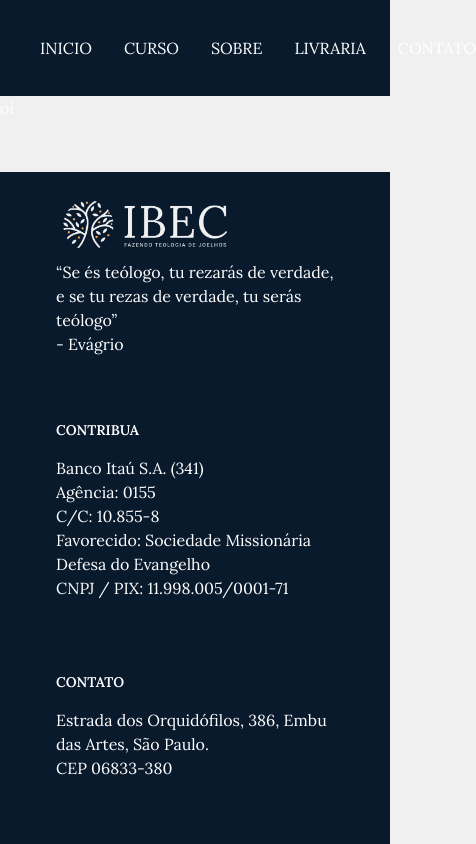
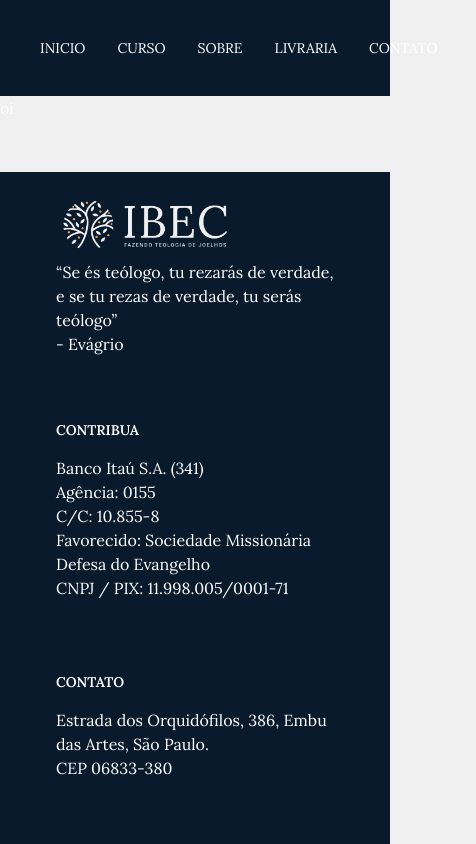
Before and after one commit to matheusilvac/ibec-front, a Next.js app: page / in a window 390 px wide. Shown: the whole page, 476 px wide, since content can reach past the window. Built offline with nearby package versions, Linux system fonts and the light colour scheme.

Commit message:
test mobile

```diff
--- a/src/components/navbar/index.tsx
+++ b/src/components/navbar/index.tsx
@@ -9,12 +9,12 @@ export const NavBar = () => {
             <img
               src="/logo_ibec.png"
               alt="Logo Entrada Certa"
-              className=" h-20 object-fill"
+              className="h-14 md:h-20 object-fill"
             ></img>
           </Link>
         </div>
         <div className=" h-full flex justify-center items-center">
-          <ul className="w-full flex justify-center gap-8 uppercase">
+          <ul className="w-full flex justify-center gap-8 uppercase text-sm md:text-md">
             <Link href="/">inicio</Link>
             <Link href="/">curso</Link>
             <Link href="/">sobre</Link>
```
